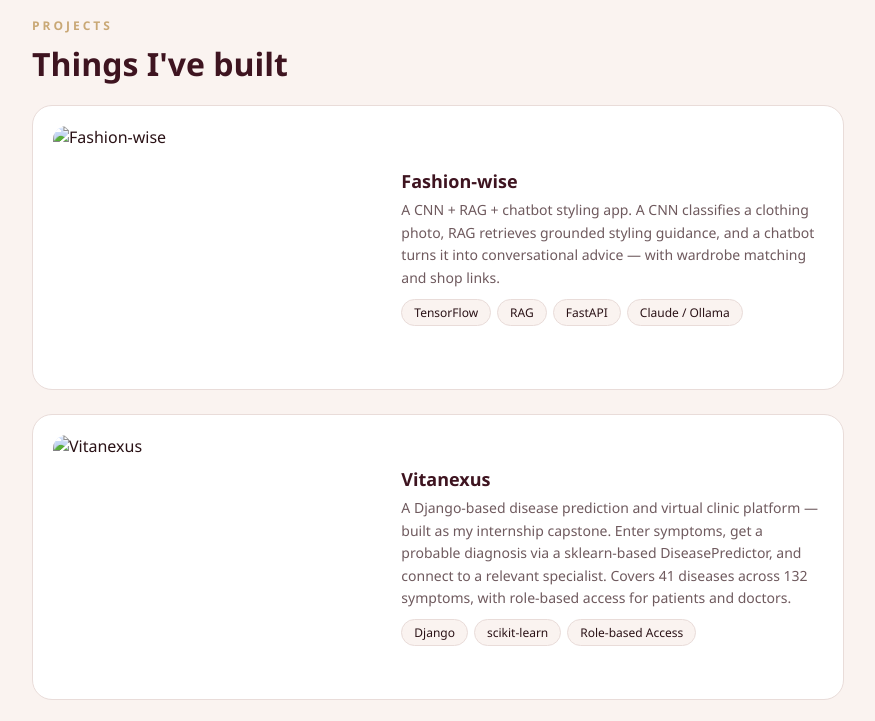
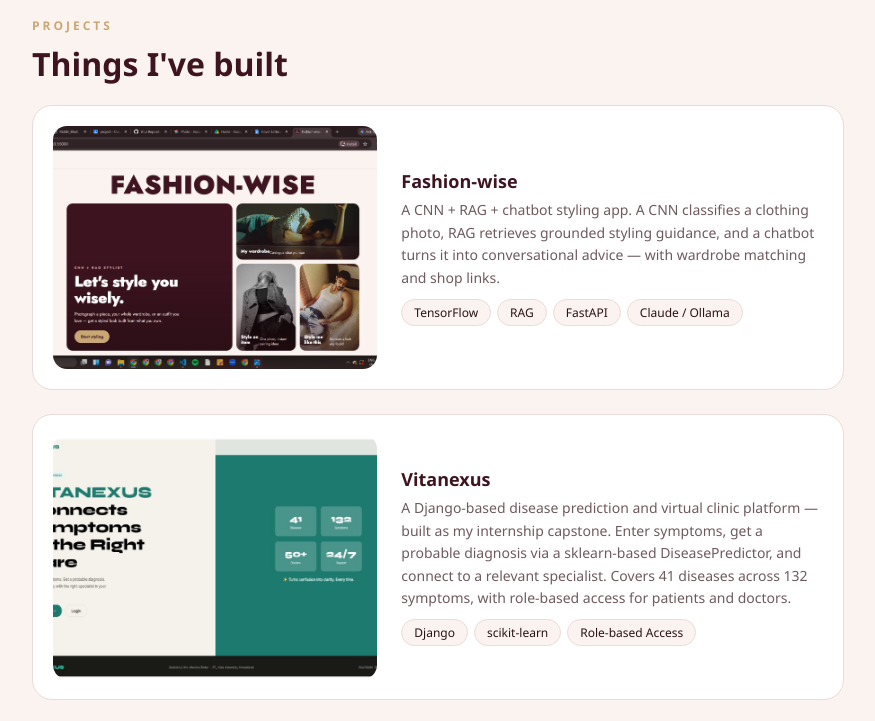
Before and after one commit to riddhi1128/riddhi1128.github.io, a plain HTML site: page index.html in a window 1280 px wide. Shown: the part 1600-2321 px from the top of the page, without its empty margins (202-1077 px from the left). Drawn offline with Linux system fonts and the light colour scheme.

Commit message:
Update index.html

```diff
--- a/index.html
+++ b/index.html
@@ -64,7 +64,7 @@ footer .note{font-size:12px;color:#b4898d;margin-top:30px}
 </nav>
 
 <section class="hero">
-  <img src="images/me.jpg" alt="Riddhi Bhatt" style="width:150px;height:150px;border-radius:50%;object-fit:cover;object-position:center 20%;margin:0 auto 24px;display:block;border:3px solid rgba(255,255,255,.2)">
+  <img src="me.jpg" alt="Riddhi Bhatt" style="width:150px;height:150px;border-radius:50%;object-fit:cover;object-position:center 20%;margin:0 auto 24px;display:block;border:3px solid rgba(255,255,255,.2)">
   <h1>Riddhi Bhatt</h1>
   <p>Data science &amp; AI enthusiast — building things at the intersection of data and decision-making.</p>
 </section>
@@ -107,7 +107,7 @@ footer .note{font-size:12px;color:#b4898d;margin-top:30px}
   <h3>Things I've built</h3>
 
   <div class="card">
-    <img src="images/FASHION-WISE.png" alt="Fashion-wise" style="width:100%;aspect-ratio:4/3;object-fit:cover;object-position:top;border-radius:14px">
+    <img src="FASHION-WISE.png" alt="Fashion-wise" style="width:100%;aspect-ratio:4/3;object-fit:cover;object-position:top;border-radius:14px">
     <div>
       <h4>Fashion-wise</h4>
       <p>A CNN + RAG + chatbot styling app. A CNN classifies a clothing photo, RAG retrieves grounded
@@ -118,7 +118,7 @@ footer .note{font-size:12px;color:#b4898d;margin-top:30px}
   </div>
 
   <div class="card">
-    <img src="images/VITANEXUS.PNG" alt="Vitanexus" style="width:100%;aspect-ratio:4/3;object-fit:cover;border-radius:14px">
+    <img src="VITANEXUS.PNG" alt="Vitanexus" style="width:100%;aspect-ratio:4/3;object-fit:cover;border-radius:14px">
     <div>
       <h4>Vitanexus</h4>
       <p>A Django-based disease prediction and virtual clinic platform — built as my internship capstone.
```
